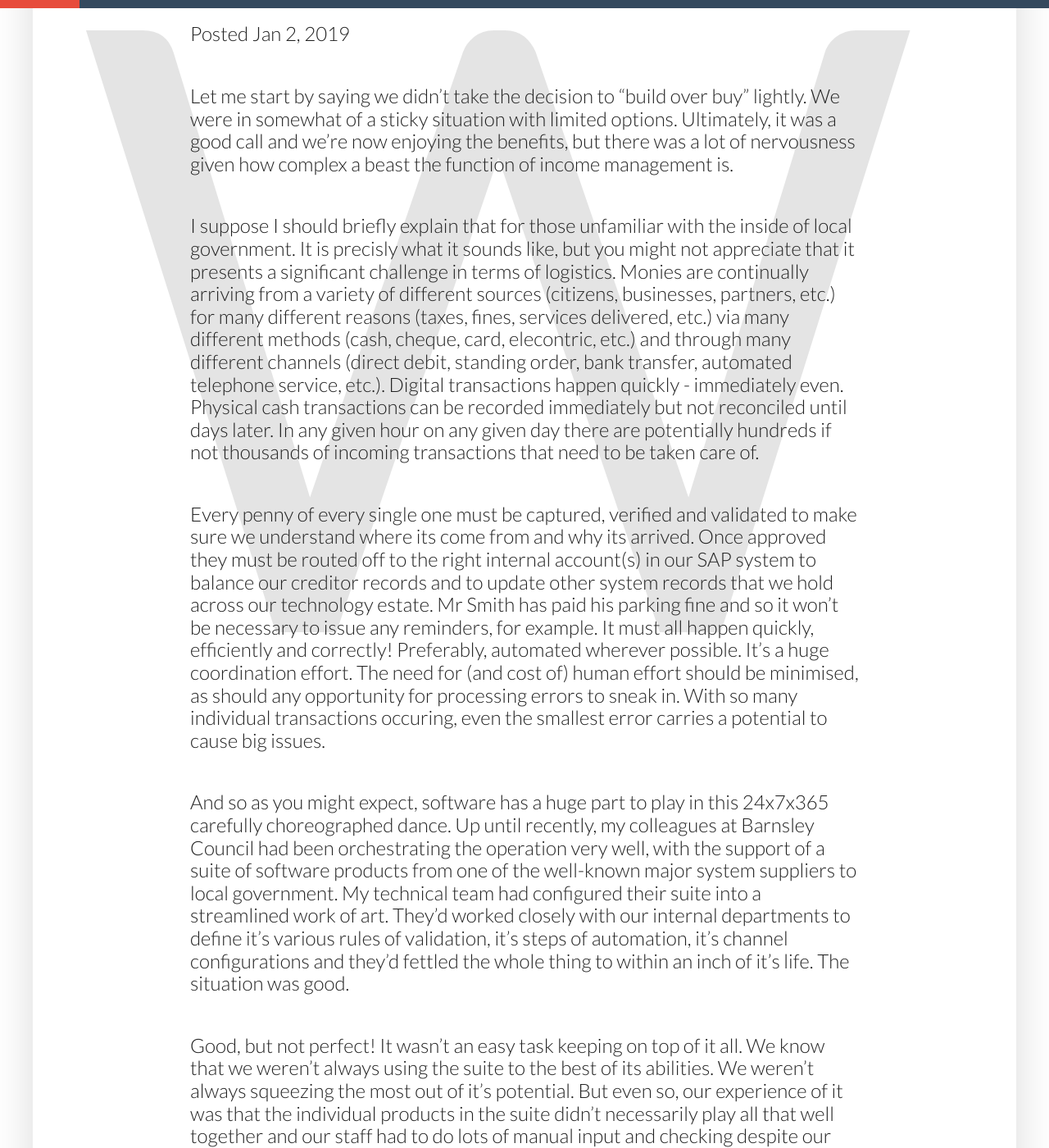
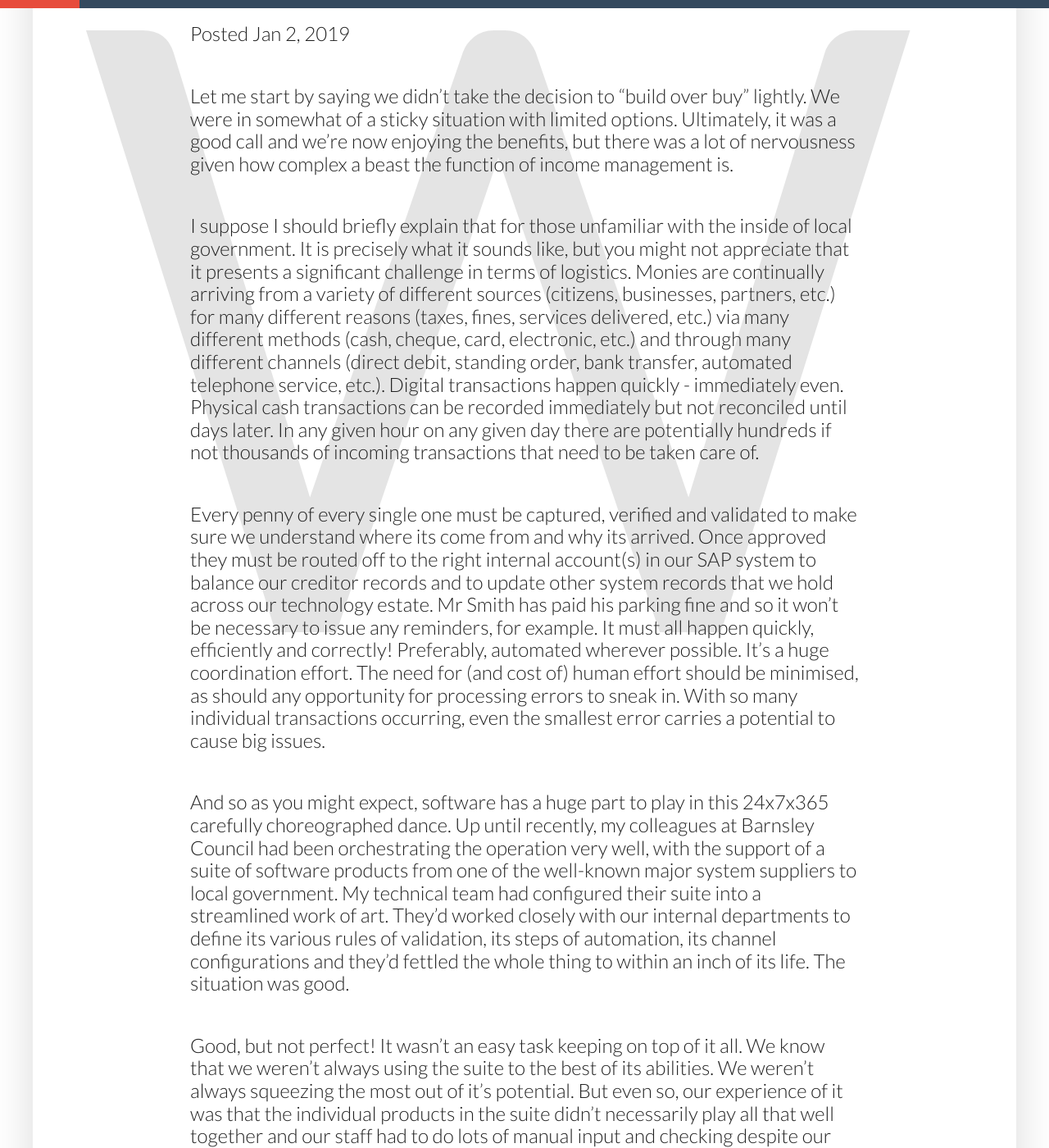
Before and after one commit to kingstonrichard/kingstonrichard.uk, a Jekyll site: the page built from _posts/2019-01-02-we-built-our-own-income-management-solution.markdown, in a window 1280 px wide and 1400 px high, scrolled down 375 px. Shown: the whole window at 82% size. Built offline with Jekyll 4.4.1, drawn with Linux system fonts in a browser that asks for light colours; nearby versions of some CDN libraries; some of the changed text lies outside the part shown.

Commit message:
Fixed spelling errors

```diff
--- a/_posts/2019-01-02-we-built-our-own-income-management-solution.markdown
+++ b/_posts/2019-01-02-we-built-our-own-income-management-solution.markdown
@@ -8,17 +8,17 @@ intro: We recently took the decision to develop our own critical software soluti
 ---
 Let me start by saying we didn't take the decision to "build over buy" lightly. We were in somewhat of a sticky situation with limited options. Ultimately, it was a good call and we're now enjoying the benefits, but there was a lot of nervousness given how complex a beast the function of income management is.
 
-I suppose I should briefly explain that for those unfamiliar with the inside of local government. It is precisly what it sounds like, but you might not appreciate that it presents a significant challenge in terms of logistics. Monies are continually arriving from a variety of different sources (citizens, businesses, partners, etc.) for many different reasons (taxes, fines, services delivered, etc.) via many different methods (cash, cheque, card, elecontric, etc.) and through many different channels (direct debit, standing order, bank transfer, automated telephone service, etc.). Digital transactions happen quickly - immediately even. Physical cash transactions can be recorded immediately but not reconciled until days later. In any given hour on any given day there are potentially hundreds if not thousands of incoming transactions that need to be taken care of.
+I suppose I should briefly explain that for those unfamiliar with the inside of local government. It is precisely what it sounds like, but you might not appreciate that it presents a significant challenge in terms of logistics. Monies are continually arriving from a variety of different sources (citizens, businesses, partners, etc.) for many different reasons (taxes, fines, services delivered, etc.) via many different methods (cash, cheque, card, electronic, etc.) and through many different channels (direct debit, standing order, bank transfer, automated telephone service, etc.). Digital transactions happen quickly - immediately even. Physical cash transactions can be recorded immediately but not reconciled until days later. In any given hour on any given day there are potentially hundreds if not thousands of incoming transactions that need to be taken care of.
 
-Every penny of every single one must be captured, verified and validated to make sure we understand where its come from and why its arrived. Once approved they must be routed off to the right internal account(s) in our SAP system to balance our creditor records and to update other system records that we hold across our technology estate. Mr Smith has paid his parking fine and so it won't be necessary to issue any reminders, for example. It must all happen quickly, efficiently and correctly! Preferably, automated wherever possible. It's a huge coordination effort. The need for (and cost of) human effort should be minimised, as should any opportunity for processing errors to sneak in. With so many individual transactions occuring, even the smallest error carries a potential to cause big issues.
+Every penny of every single one must be captured, verified and validated to make sure we understand where its come from and why its arrived. Once approved they must be routed off to the right internal account(s) in our SAP system to balance our creditor records and to update other system records that we hold across our technology estate. Mr Smith has paid his parking fine and so it won't be necessary to issue any reminders, for example. It must all happen quickly, efficiently and correctly! Preferably, automated wherever possible. It's a huge coordination effort. The need for (and cost of) human effort should be minimised, as should any opportunity for processing errors to sneak in. With so many individual transactions occurring, even the smallest error carries a potential to cause big issues.
 
-And so as you might expect, software has a huge part to play in this 24x7x365 carefully choreographed dance. Up until recently, my colleagues at Barnsley Council had been orchestrating the operation very well, with the support of a suite of software products from one of the well-known major system suppliers to local government. My technical team had configured their suite into a streamlined work of art. They'd worked closely with our internal departments to define it's various rules of validation, it's steps of automation, it's channel configurations and they'd fettled the whole thing to within an inch of it's life. The situation was good.
+And so as you might expect, software has a huge part to play in this 24x7x365 carefully choreographed dance. Up until recently, my colleagues at Barnsley Council had been orchestrating the operation very well, with the support of a suite of software products from one of the well-known major system suppliers to local government. My technical team had configured their suite into a streamlined work of art. They'd worked closely with our internal departments to define its various rules of validation, its steps of automation, its channel configurations and they'd fettled the whole thing to within an inch of its life. The situation was good.
 
 Good, but not perfect! It wasn't an easy task keeping on top of it all. We know that we weren't always using the suite to the best of its abilities. We weren't always squeezing the most out of it's potential. But even so, our experience of it was that the individual products in the suite didn’t necessarily play all that well together and our staff had to do lots of manual input and checking despite our technical efforts. It was often necessary to double key transactional data over several screens. Interfaces were unfriendly, seemingly designed c1995 and staff had to absolutely know their way around the suite in detail to use it safely. Strong training for new and even existing users was crucial and my technical team received a high number of service desk calls to "undo" mistakes on a daily basis.
 
 That suite though had proven itself to be the best on the market for meeting our income management needs several times over. We'd had it in place for over 10 years, because it kept winning our tenders and being awarded our contracts. We outlined our requirements, we assessed systems against those and it kept coming out on top. The most recent contract it won was for a 3 year term, due to expire on the 31st March 2018. That carried with it a 6 month notice period (October 2017) for the negotiation of any changes, renewals, cancellations, etc. and so as we approached the summer of 2017, giving us time to spare, we instigated the necessary internal and external conversations around what should be our next steps.
 
-Unfortunately, over the months that followed we were unable to reach an agreement of terms with that incumbent supplier this time around and negotiations broke down. Having suspected that might be the case early on in the process, we acknowledged that we needed to be prepared for a position of either having to a) renew the contract on the suppliers terms or b) replace the entire suite of products with technologies that we already had available in-house! This second option was accepting that running a new tender exercise to bring in a completely new supplier with new software would be near-on impossible in the time available. And so we quickly set to work to see what might be viable.
+Unfortunately, over the months that followed we were unable to reach an agreement of terms with that incumbent supplier this time around and negotiations broke down. Having suspected that might be the case early on in the process, we acknowledged that we needed to be prepared for a position of either having to a) renew the contract on the supplier's terms or b) replace the entire suite of products with technologies that we already had available in-house! This second option was accepting that running a new tender exercise to bring in a completely new supplier with new software would be near-on impossible in the time available. And so we quickly set to work to see what might be viable.
 
 Now, I've blogged here before about how in Barnsley we're very lucky to have an outstanding software development team in our IT department - and once again here they were demonstrating their worth! By the end of September 2017 they had unbelievably created a proof of concept that was so good, it not only demonstrated a clear capability with our existing in-house tools but it also, (subject to suitable resourcing and a financial input) could be operational by the end of February 2018 - a whole month before the incumbent software expired! Stakeholder agreements were quickly sought, a business case was organised and suddenly the challenge was set!
 
@@ -26,7 +26,7 @@ Now, I've blogged here before about how in Barnsley we're very lucky to have an
 
 The end solution was to be an in-house developed web-based product, created using the Microsoft Dot Net Core Framework, Entity Framework and SQL Server - as an organisation that primarily uses SAP and Microsoft technologies, this made for a great infrastructure fit and ensured it could be supported and maintained going forwards. Given the timescales, it would be a minimum viable product designed only to meet our current needs which were rapidly outlined. Extensions and add-ons would only be considered for inclusion later with the exception of a few key requirements that would enhance the income management function dramatically with relatively little extra effort.
 
-And so, the council committed £50K (from it's 2017/18 budget) to a 'replacement' project in return for what was expected to be a minimum £50K saving year on year from that point forward. And this was after taking into account any additional transactional charges that might result from the change. We cleared a path through some other planned projects and created an agile project team made up of key stakeholders from the IT development team, IT project management team, Internal Audit and Finance departments. Following a familiar Scrum methodology and using Microsoft DevOps (Visual Studio Team Services at the time), the team ran fortnightly sprints with goals defined as follows:
+And so, the council committed £50K (from its 2017/18 budget) to a 'replacement' project in return for what was expected to be a minimum £50K saving year on year from that point forward. And this was after taking into account any additional transactional charges that might result from the change. We cleared a path through some other planned projects and created an agile project team made up of key stakeholders from the IT development team, IT project management team, Internal Audit and Finance departments. Following a familiar Scrum methodology and using Microsoft DevOps (Visual Studio Team Services at the time), the team ran fortnightly sprints with goals defined as follows:
 
 1. To develop the outline software infrastructure and get a single self-service web form accepting online payments in a test environment
 2. To reconfigure the remaining self-service web forms to take payments and route monies to internal accounts in that test environment
```
Also changed, not shown: other parts of _posts/2019-01-02-we-built-our-own-income-management-solution.markdown (+2 -2 lines).
